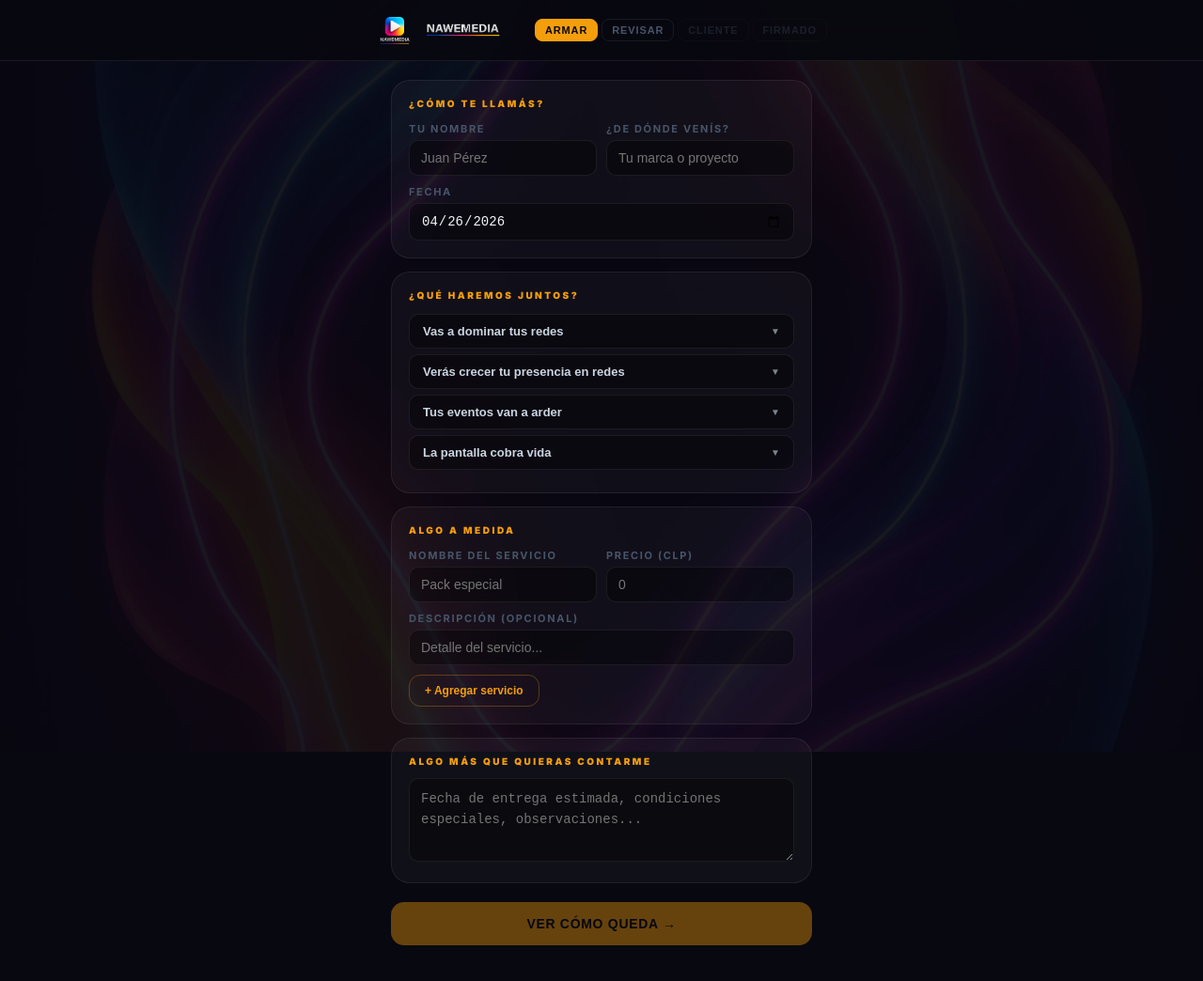
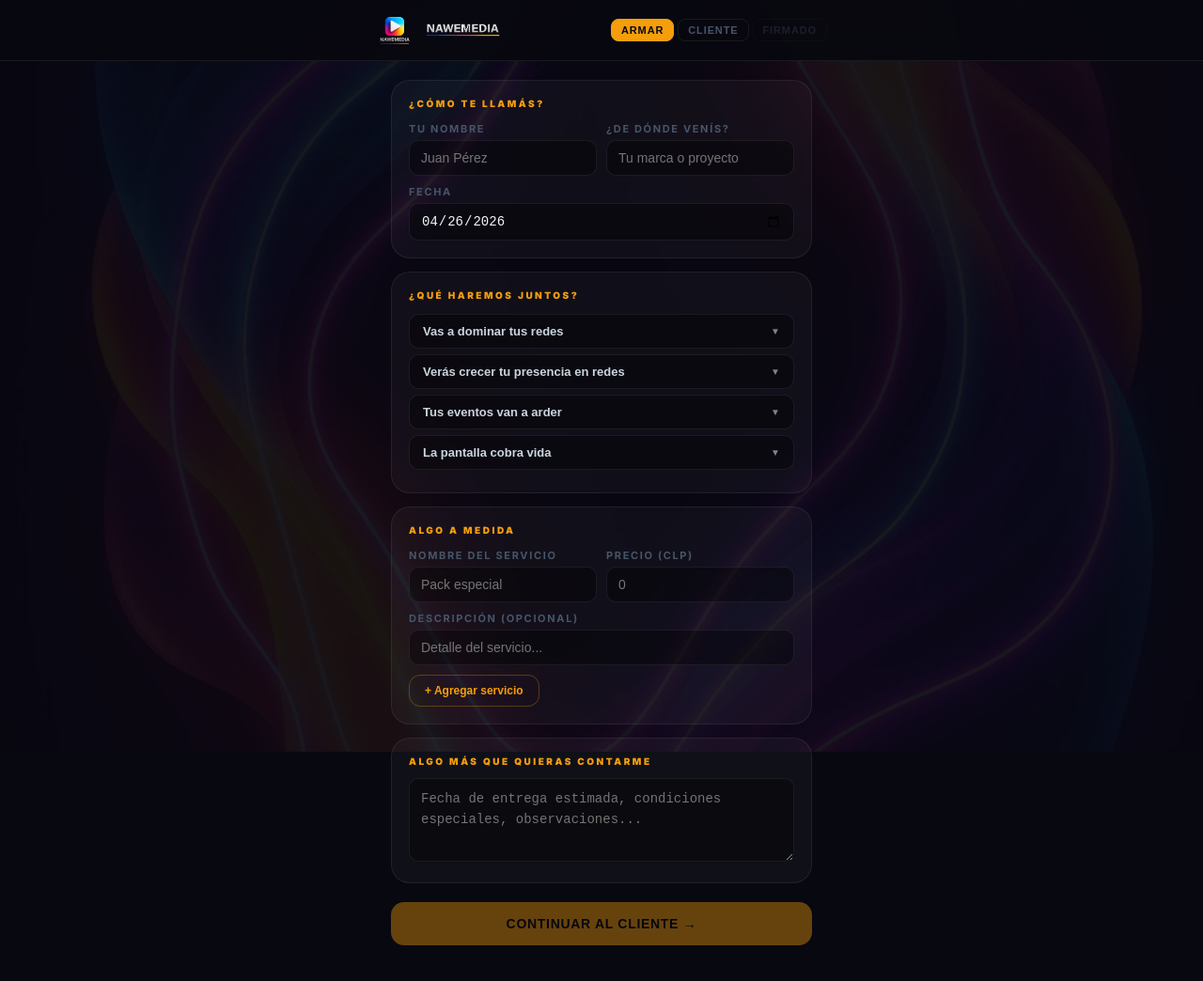
Before and after one commit to Nawemediagmail/nawemedia-catalopg-os-v5, a React (Vite) app: page / in a window 1280 px wide. Shown: the top 1044 px of the page at 94% size. Built offline with nearby package versions, Linux system fonts and the light colour scheme.

Commit message:
feat: botones completos + flujo simplificado

```diff
--- a/src/components/presupuesto.tsx
+++ b/src/components/presupuesto.tsx
@@ -373,7 +373,6 @@ interface TopBarProps {
 const TopBar: React.FC<TopBarProps> = ({ view, setView, canGoPreview }) => {
   const steps = [
     { id: 0, lbl: 'Armar' },
-    { id: 1, lbl: 'Revisar' },
     { id: 2, lbl: 'Cliente' },
     { id: 3, lbl: 'Firmado' },
   ];
@@ -398,7 +397,7 @@ const TopBar: React.FC<TopBarProps> = ({ view, setView, canGoPreview }) => {
               key={s.id}
               onClick={() => {
                 if (s.id === 0) setView(0);
-                if (s.id === 1 && canGoPreview) setView(1);
+                if (s.id === 2 && canGoPreview) setView(2);
               }}
               style={{
                 background: view === s.id ? C.acc : 'transparent',
@@ -408,10 +407,10 @@ const TopBar: React.FC<TopBarProps> = ({ view, setView, canGoPreview }) => {
                 padding: '5px 10px',
                 fontSize: 11,
                 fontWeight: 700,
-                cursor: s.id <= 1 ? 'pointer' : 'default',
+                cursor: s.id === 0 || (s.id === 2 && canGoPreview) ? 'pointer' : 'default',
                 letterSpacing: '0.08em',
                 textTransform: 'uppercase',
-                opacity: s.id > 1 && view < s.id ? 0.3 : 1,
+                opacity: s.id > 2 && view < s.id ? 0.3 : 1,
               }}
             >
               {s.lbl}
@@ -722,7 +721,7 @@ const BuilderView: React.FC<BuilderViewProps> = ({ state, setState, onPreview })
 
       {/* CTA */}
       <button
-        onClick={onPreview}
+        onClick={() => onPreview()}
         disabled={state.items.length === 0}
         style={{
           ...btnPrim({
@@ -735,7 +734,7 @@ const BuilderView: React.FC<BuilderViewProps> = ({ state, setState, onPreview })
           }),
         }}
       >
-        Ver cómo queda →
+        Continuar al cliente →
       </button>
     </div>
   );
@@ -846,27 +845,6 @@ const DocBody: React.FC<DocBodyProps> = ({ state }) => {
     </div>
   );
 };
-
-// ─── VIEW 1: PREVIEW ──────────────────────────────────────────────────────────
-interface PreviewViewProps {
-  state: BudgetState;
-  onEdit: () => void;
-  onSend: () => void;
-}
-
-const PreviewView: React.FC<PreviewViewProps> = ({ state, onEdit, onSend }) => (
-  <div className="fade-in" style={{ paddingBottom: 100 }}>
-    <DocBody state={state} />
-    <div style={{ maxWidth: 480, margin: '0 auto', padding: '0 16px 20px', display: 'flex', gap: 10 }}>
-      <button onClick={onEdit} style={{ ...btnSec({ flex: '0 0 auto' }) }}>
-        ← Editar
-      </button>
-      <button onClick={onSend} style={{ ...btnPrim({ flex: 1, padding: '14px' }) }}>
-        Enviar al cliente →
-      </button>
-    </div>
-  </div>
-);
 
 // ─── VIEW 2: CLIENT (sign + email) ───────────────────────────────────────────
 interface ClientViewProps {
@@ -1167,8 +1145,7 @@ export default function Presupuesto() {
       <div style={{ position: 'fixed', inset: 0, backgroundImage: 'url(assets/bg-hero.jpg)', backgroundSize: 'cover', backgroundPosition: 'center', opacity: 0.07, zIndex: 0, pointerEvents: 'none' }} />
       <div style={{ position: 'relative', zIndex: 1 }}>
       <TopBar view={view} setView={setView} canGoPreview={canGoPreview} />
-      {view === 0 && <BuilderView state={state} setState={setState} onPreview={() => setView(1)} />}
-      {view === 1 && <PreviewView state={state} onEdit={() => setView(0)} onSend={() => setView(2)} />}
+      {view === 0 && <BuilderView state={state} setState={setState} onPreview={() => setView(2)} />}
       {view === 2 && <ClientView state={state} onDone={(data) => { setSigned(data); setView(3); }} />}
       {view === 3 && signed && <SignedView state={state} signed={signed} />}
       </div>
```
Also changed, not shown: .claude/settings.local.json.
